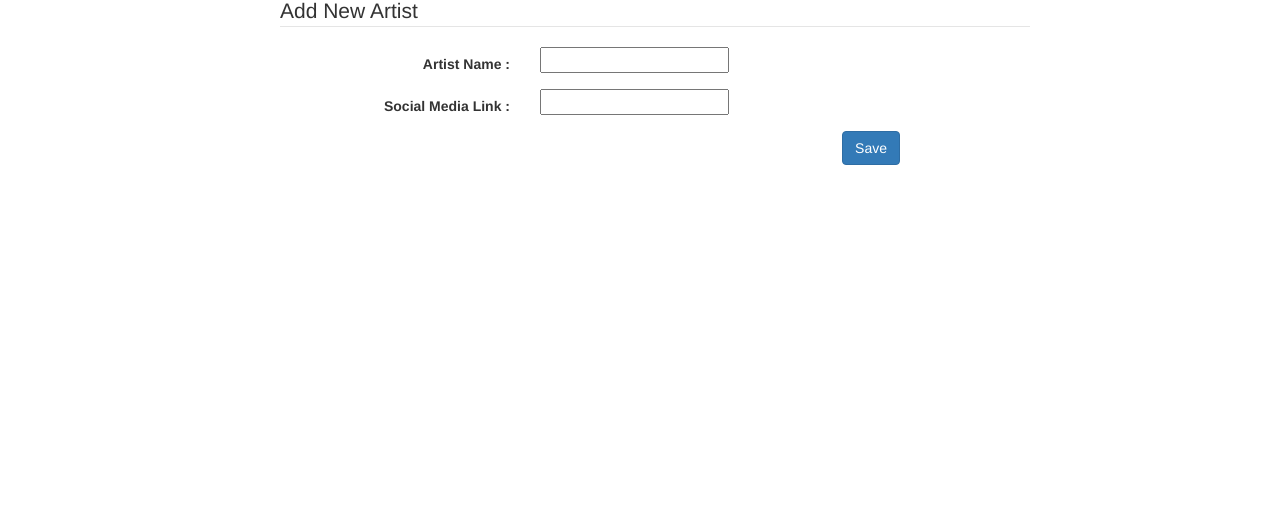
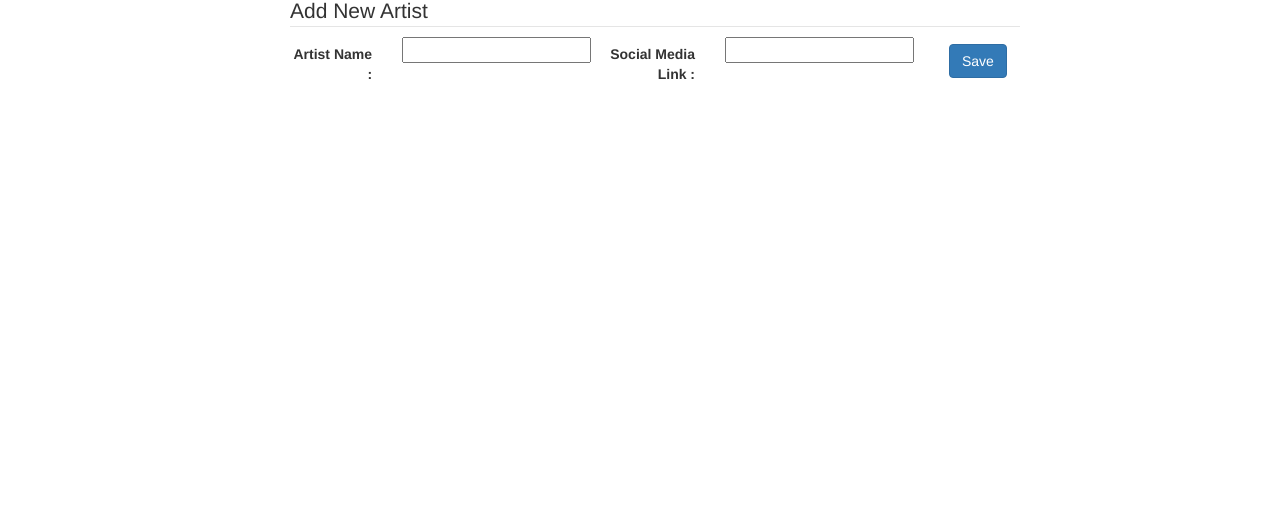
Before and after one commit to mehgellan/streetsmart, a website: page views/index.html in a window 1280 px wide. Shown: the part 292-800 px from the top of the page. Drawn offline with nearby package versions, Linux system fonts and the light colour scheme; files that its build step writes are made by us from their sources; no server answers; files whose address does not match are found by name.

Commit message:
make add artist form inline

```diff
--- a/public/scripts/app.js
+++ b/public/scripts/app.js
@@ -31,7 +31,7 @@ $(document).on('ready', function() {
 function handleClearModal(e) {
   console.log('CLOSE BUTTON CLICKED');
   e.preventDefault();
-  $('#singlePiece').html();
+
 }
 
 function onSuccess(artists) {
@@ -165,5 +165,6 @@ function getAllImages(artist) {
     var singlePieceHtml = $('#single-piece-template').html();
     var templateFunction = Handlebars.compile(singlePieceHtml);
     var templatedPieceHtml = templateFunction(piece);
+    $('#singlePiece').empty();
     $('#singlePiece').prepend(templatedPieceHtml);
  }
--- a/public/styles/styles.css
+++ b/public/styles/styles.css
@@ -8,10 +8,13 @@ JUMBOTRON
   background-color: #990050;
 }
 
+
+
+
+
 /*******************************
-ARTIST
+GALLERY
 *******************************/
-
 
 #gallery {
   background-color: #005580;
@@ -30,6 +33,23 @@ img {
 
 
 
+
+/*******************************
+ARTISTS
+*******************************/
+
+.artists fieldset {
+  padding:10px;
+}
+
+.artists legend {
+  margin:0;
+}
+
+
+
+
+
 /*******************************
 PIECE MODAL
 *******************************/
--- a/views/index.html
+++ b/views/index.html
@@ -54,10 +54,10 @@
                   <div class="row">
                     <div class="col-md-3"><span>Title: </span>{{title}}</div>
                     <div class="col-md-3"><span>Type: </span>{{type}}</div>
-                    <div class="col-md-3"><span>Location:</span>{{location}}</div>
-                    <div class="col-md-3"><span>Active:</span>{{active}}</div>
-                    <div class="col-md-3"><span>Note:</span>{{note}}</div>
-                    <div class="col-md-3"><span>Artist:</span>{{artist.name}}</div>
+                    <div class="col-md-3"><span>Location: </span>{{location}}</div>
+                    <div class="col-md-3">{{#if active}}<span>Active: </span> YES{{else}}<span>Active: </span>NO {{/if}}</div>
+                    <div class="col-md-3"><span>Note: </span>{{note}}</div>
+                    <div class="col-md-3"><span>Artist: </span>{{artist.name}}</div>
                   </div>
 
                 </div>
@@ -76,7 +76,7 @@
 
 
   <!-- ARTIST FORM -->
-  <section class="container">
+  <section class="container artists">
     <div class="row">
         <div class="col-md-10 col-md-offset-1">
           <h2>Artists</h2>
@@ -86,7 +86,7 @@
     <section id="artist-form" class="container">
       <div class="row">
         <div class="col-md-8 col-md-offset-2">
-          <form class="form-horizontal">
+          <form class="form-horizontal form-inline">
             <fieldset>
               <legend>Add New Artist</legend>
 
@@ -103,12 +103,7 @@
                   <input type="text" name="contact">
                 </div>
               </div>
-
-              <div class="form-group">
-                <div class="col-md-10">
-                  <button id="artist-save" class="btn btn-primary pull-right">Save</button>
-                </div>
-              </div>
+              <button id="artist-save" class="btn btn-primary">Save</button>
             </fieldset>
           </form>
         </div>
```
